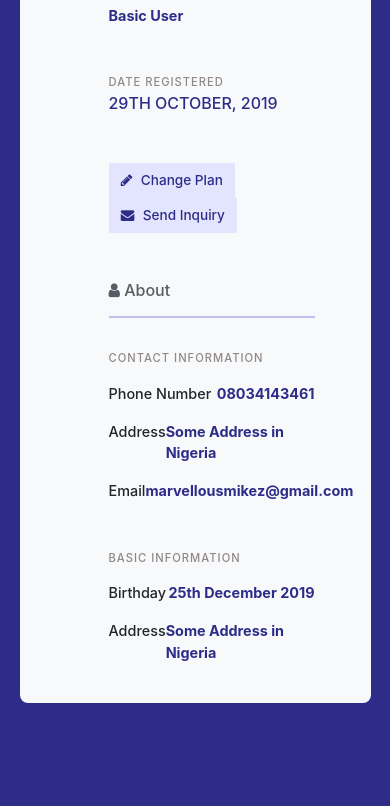
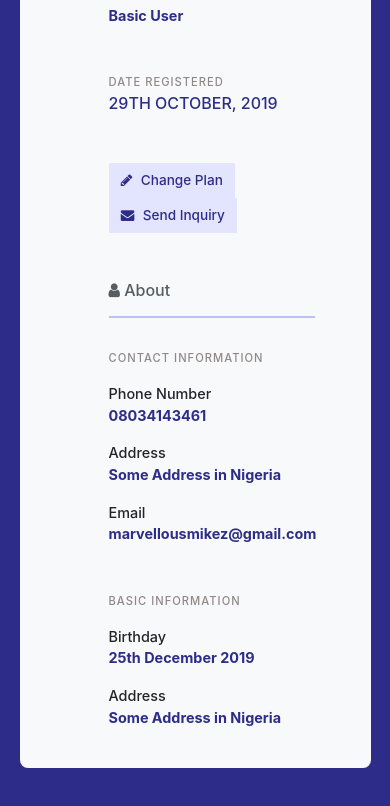
Before and after one commit to MarvellousUbani/docufix-profile, a plain HTML site: page index.html in a window 390 px wide. Shown: the part 1126-1932 px from the top of the page. Before the commit the page ends 1877 px from the top, so only its background shows below. Drawn offline with nearby package versions, Linux system fonts and the light colour scheme; a web font is replaced by a local one.

Commit message:
user-profile

```diff
--- a/index.html
+++ b/index.html
@@ -133,6 +133,11 @@
                 flex: 1 !important;
                 max-width: 100% !important;
             }
+
+
+            .contact-info p{
+                flex-direction: column;
+            }
         }
 
 
```
